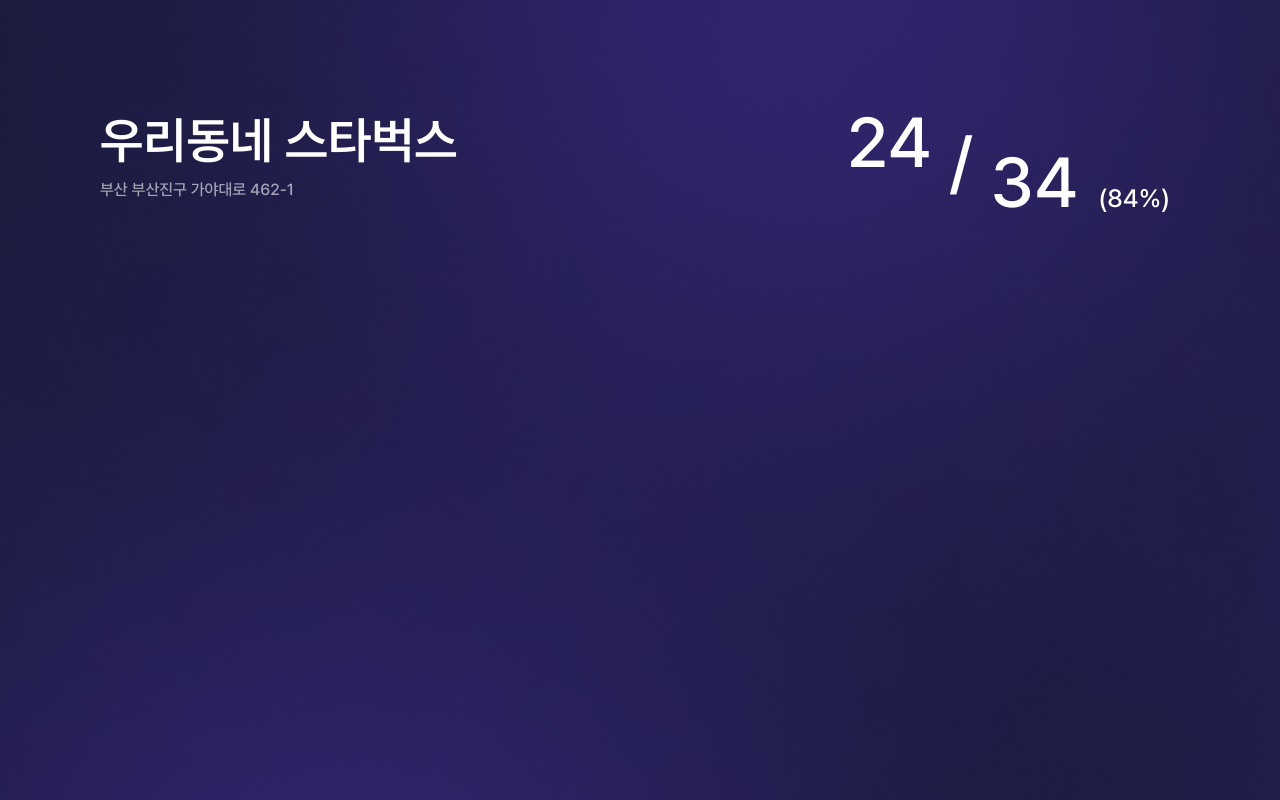
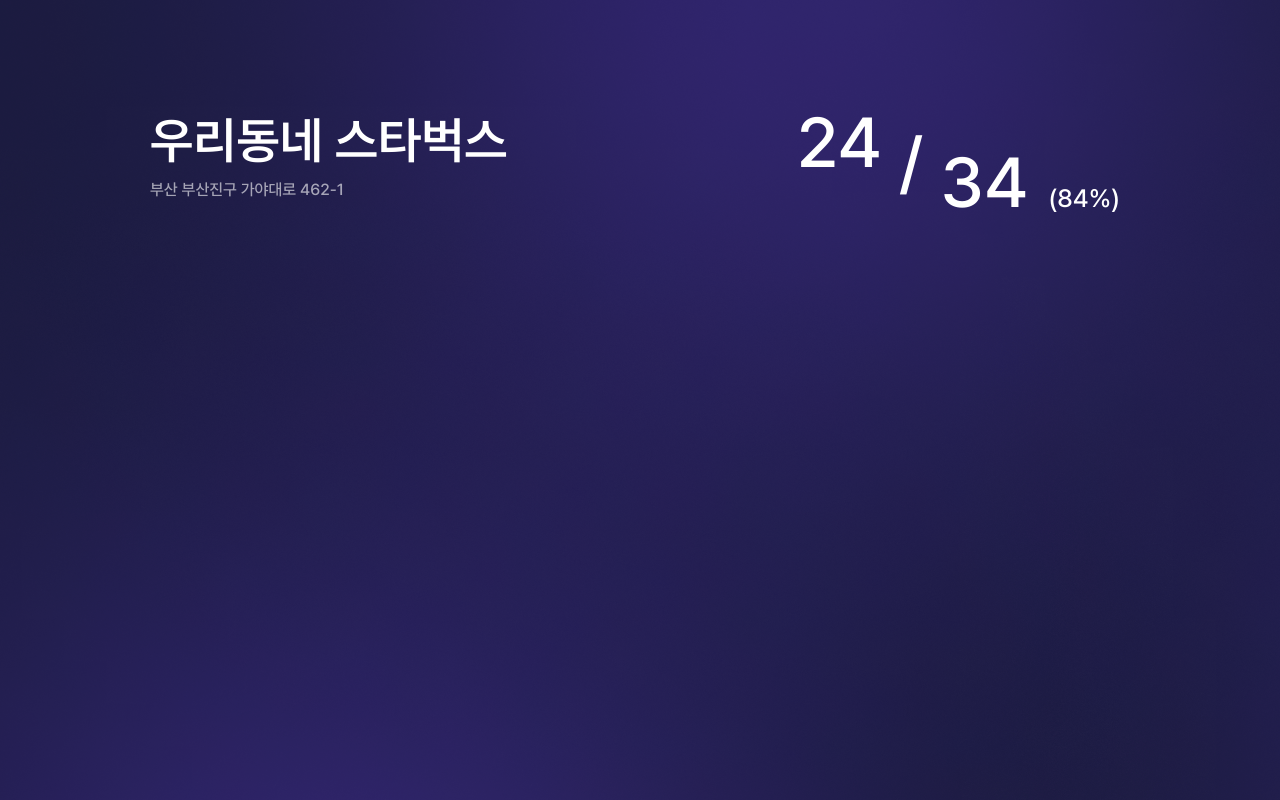
Before and after one commit to OneCredit-Team/OneCredit-client, a React (Create React App) app: page / in a window 1280 px wide. Built offline with nearby package versions, Linux system fonts and the light colour scheme.

Commit message:
UPDATE :: font 크기

```diff
--- a/src/pages/Main/Main.scss
+++ b/src/pages/Main/Main.scss
@@ -8,7 +8,7 @@
 
     .main-tit {
         flex-wrap: wrap;
-        padding: 10px 100px;
+        padding: 10px 150px;
         display: flex;
         justify-content: space-between;
         position: relative;
```
